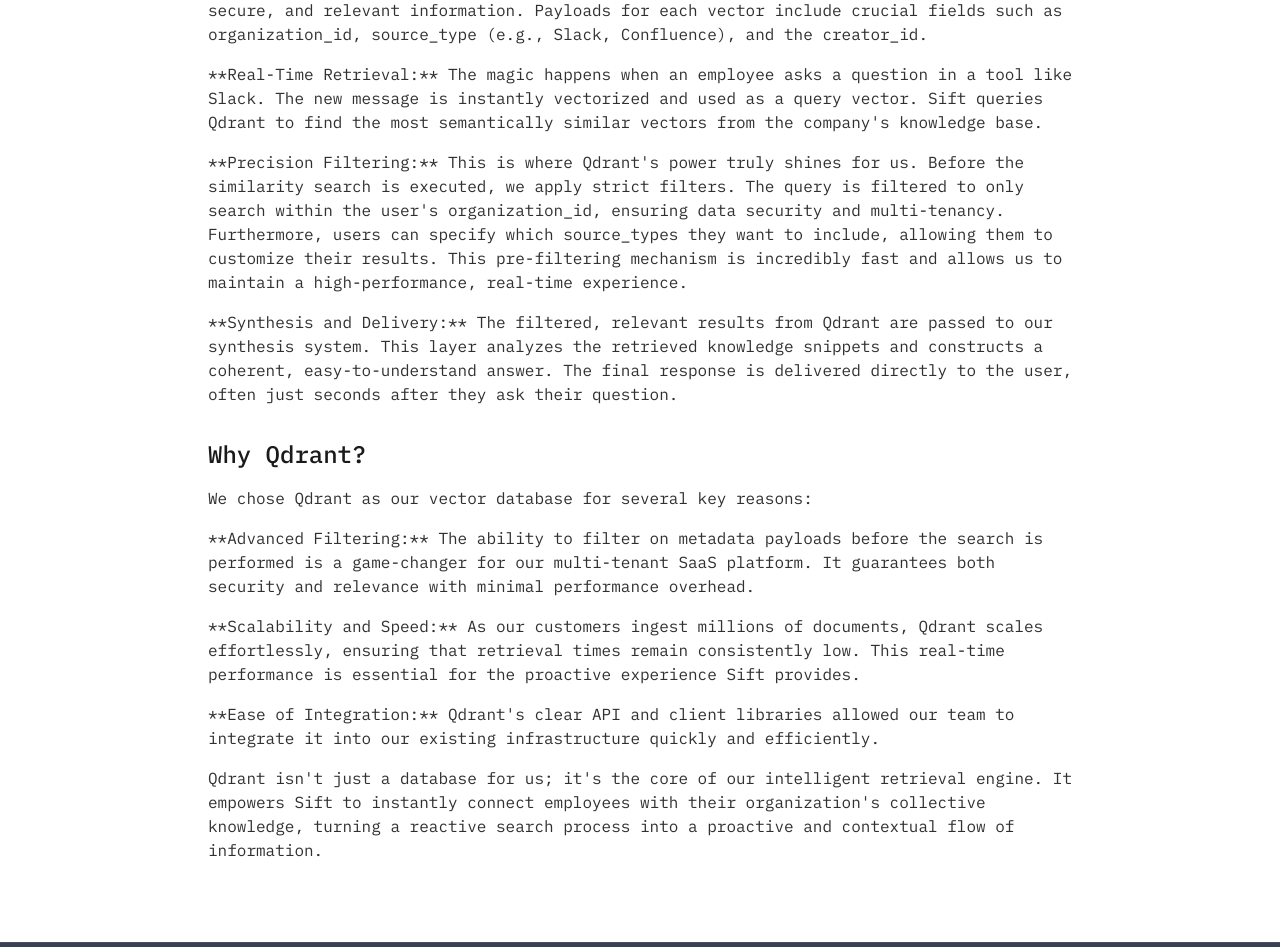
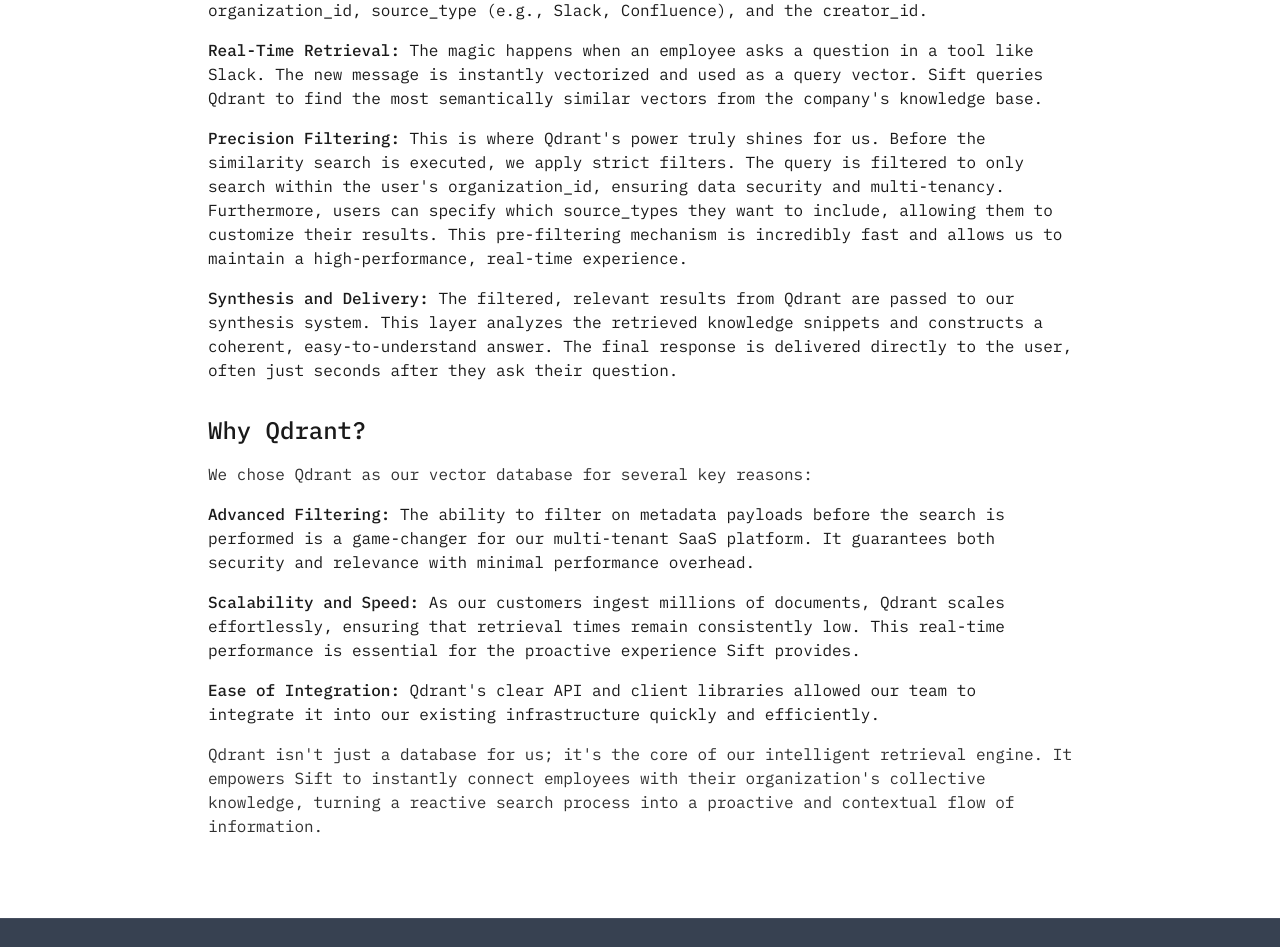
Before and after one commit to officialkayode/getsift, a React (Vite) app: page /blog/how-sift-powers-proactive-knowledge-delivery in a window 1280 px wide. Shown: the part 1100-2047 px from the top of the page. Built offline with nearby package versions, Linux system fonts and the light colour scheme.

Commit message:
Fix: Remove markdown asterisks from blog posts

```diff
--- a/src/pages/BlogPost.tsx
+++ b/src/pages/BlogPost.tsx
@@ -21,16 +21,16 @@ With this release, Sift takes a significant step toward its vision of becoming t
 
 ## Key Updates
 
-**Smarter Understanding of Human Intent:**
+Smarter Understanding of Human Intent:
 Sift's models now detect rhetorical questions and nuanced phrasing more accurately, enabling more natural, contextually aware responses across conversations.
 
-**Temporal Awareness:**
+Temporal Awareness:
 The system now interprets and answers time-dependent questions — such as progress over weeks or changes across quarters — with higher accuracy, giving teams a more dynamic, data-driven view of their own operations.
 
-**Persistent, Personalized Summaries:**
+Persistent, Personalized Summaries:
 Each user now benefits from ongoing summaries maintained per channel and per thread, allowing Sift to deliver faster, more precise answers grounded in real, evolving context.
 
-**Future-Proof Architecture:**
+Future-Proof Architecture:
 This new foundation enables support for long-term memory and organizational summaries — addressing the long-standing challenges of knowledge drift and loss that Sift's early customers, including Paystack and Mainstack, identified in their workflows.
 
 "Our goal has always been to eliminate the friction of recontextualization inside organizations," said Kayode Adegbite, Co-Founder and CEO of Sift. "With this update, Sift doesn't just recall context — it understands it over time, enabling humans and agents to work in true sync."
@@ -56,25 +56,33 @@ In any modern enterprise, knowledge is fragmented across countless platforms—S
 
 Our process is built on a robust Retrieval-Augmented Generation (RAG) pipeline, where Qdrant plays the pivotal role of the retrieval engine.
 
-**Ingestion and Vectorization:** When we connect to a data source, every message, document, or knowledge base article is processed and converted into a dense vector embedding using models like all-mpnet-base-v2. This vector represents the semantic meaning of the content.
+Ingestion and Vectorization:
+When we connect to a data source, every message, document, or knowledge base article is processed and converted into a dense vector embedding using models like all-mpnet-base-v2. This vector represents the semantic meaning of the content.
 
-**Intelligent Storage in Qdrant:** Each vector is stored in Qdrant, but critically, it's stored alongside rich metadata. This metadata is the key to delivering personalized, secure, and relevant information. Payloads for each vector include crucial fields such as organization_id, source_type (e.g., Slack, Confluence), and the creator_id.
+Intelligent Storage in Qdrant:
+Each vector is stored in Qdrant, but critically, it's stored alongside rich metadata. This metadata is the key to delivering personalized, secure, and relevant information. Payloads for each vector include crucial fields such as organization_id, source_type (e.g., Slack, Confluence), and the creator_id.
 
-**Real-Time Retrieval:** The magic happens when an employee asks a question in a tool like Slack. The new message is instantly vectorized and used as a query vector. Sift queries Qdrant to find the most semantically similar vectors from the company's knowledge base.
+Real-Time Retrieval:
+The magic happens when an employee asks a question in a tool like Slack. The new message is instantly vectorized and used as a query vector. Sift queries Qdrant to find the most semantically similar vectors from the company's knowledge base.
 
-**Precision Filtering:** This is where Qdrant's power truly shines for us. Before the similarity search is executed, we apply strict filters. The query is filtered to only search within the user's organization_id, ensuring data security and multi-tenancy. Furthermore, users can specify which source_types they want to include, allowing them to customize their results. This pre-filtering mechanism is incredibly fast and allows us to maintain a high-performance, real-time experience.
+Precision Filtering:
+This is where Qdrant's power truly shines for us. Before the similarity search is executed, we apply strict filters. The query is filtered to only search within the user's organization_id, ensuring data security and multi-tenancy. Furthermore, users can specify which source_types they want to include, allowing them to customize their results. This pre-filtering mechanism is incredibly fast and allows us to maintain a high-performance, real-time experience.
 
-**Synthesis and Delivery:** The filtered, relevant results from Qdrant are passed to our synthesis system. This layer analyzes the retrieved knowledge snippets and constructs a coherent, easy-to-understand answer. The final response is delivered directly to the user, often just seconds after they ask their question.
+Synthesis and Delivery:
+The filtered, relevant results from Qdrant are passed to our synthesis system. This layer analyzes the retrieved knowledge snippets and constructs a coherent, easy-to-understand answer. The final response is delivered directly to the user, often just seconds after they ask their question.
 
 ## Why Qdrant?
 
 We chose Qdrant as our vector database for several key reasons:
 
-**Advanced Filtering:** The ability to filter on metadata payloads before the search is performed is a game-changer for our multi-tenant SaaS platform. It guarantees both security and relevance with minimal performance overhead.
+Advanced Filtering:
+The ability to filter on metadata payloads before the search is performed is a game-changer for our multi-tenant SaaS platform. It guarantees both security and relevance with minimal performance overhead.
 
-**Scalability and Speed:** As our customers ingest millions of documents, Qdrant scales effortlessly, ensuring that retrieval times remain consistently low. This real-time performance is essential for the proactive experience Sift provides.
+Scalability and Speed:
+As our customers ingest millions of documents, Qdrant scales effortlessly, ensuring that retrieval times remain consistently low. This real-time performance is essential for the proactive experience Sift provides.
 
-**Ease of Integration:** Qdrant's clear API and client libraries allowed our team to integrate it into our existing infrastructure quickly and efficiently.
+Ease of Integration:
+Qdrant's clear API and client libraries allowed our team to integrate it into our existing infrastructure quickly and efficiently.
 
 Qdrant isn't just a database for us; it's the core of our intelligent retrieval engine. It empowers Sift to instantly connect employees with their organization's collective knowledge, turning a reactive search process into a proactive and contextual flow of information.`
   }
@@ -154,15 +162,20 @@ const BlogPost = () => {
                     </h2>
                   );
                 }
-                if (paragraph.startsWith('**') && paragraph.endsWith('**')) {
-                  const text = paragraph.slice(2, -2);
-                  const [title, ...rest] = text.split(':');
-                  return (
-                    <p key={idx} className="mb-4">
-                      <strong className="font-mono font-medium">{title}:</strong>
-                      {rest.join(':')}
-                    </p>
-                  );
+                if (paragraph.includes(':') && !paragraph.startsWith('## ')) {
+                  const colonIndex = paragraph.indexOf(':');
+                  const title = paragraph.substring(0, colonIndex);
+                  const description = paragraph.substring(colonIndex + 1);
+
+                  // Only bold if it looks like a bullet point (short title)
+                  if (title.length < 80 && description.trim().length > 0) {
+                    return (
+                      <p key={idx} className="mb-4">
+                        <strong className="font-mono font-medium">{title}:</strong>
+                        {description}
+                      </p>
+                    );
+                  }
                 }
                 return (
                   <p key={idx} className="mb-4 text-foreground/90">
```
